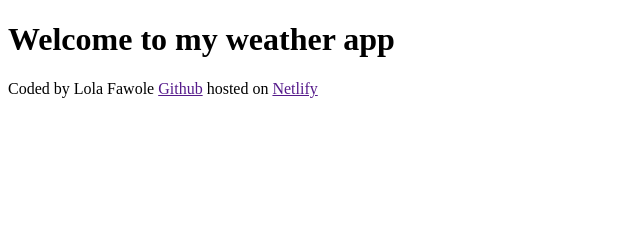
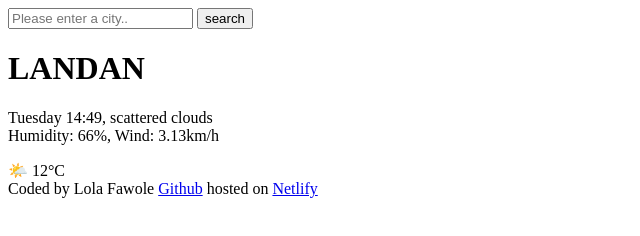
Before and after one commit to lolafawole/meteo, a plain HTML site: page index.html in a window 1280 px wide. Shown: the whole page, without its empty margins (0-640 px from the left). Drawn offline with Linux system fonts and the light colour scheme.

Commit message:
adding initial HTML for meteo

```diff
--- a/index.html
+++ b/index.html
@@ -6,12 +6,28 @@
     <title>Weather App</title>
   </head>
   <body>
-    <h1>Welcome to my weather app</h1>
+    <header>
+      <form action="search-engine">
+        <input type="search" placeholder="Please enter a city.." required />
+        <input type="submit" value="search" />
+      </form>
+    </header>
+    <main>
+      <div>
+        <h1>LANDAN</h1>
+        <p>
+          Tuesday 14:49, scattered clouds
+          <br />
+          Humidity: 66%, Wind: 3.13km/h
+        </p>
+      </div>
+      <div>🌤️ 12°C</div>
+    </main>
     <footer>
       Coded by Lola Fawole
-      <a href="">Github</a>
+      <a href="https://github.com/lolafawole">Github</a>
       hosted on
-      <a href="">Netlify</a>
+      <a href="https://meteoicodes.netlify.app/">Netlify</a>
     </footer>
   </body>
 </html>
```
